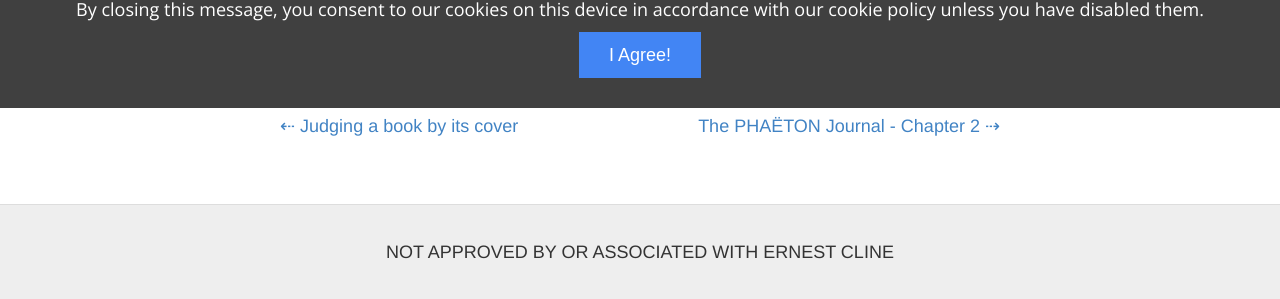
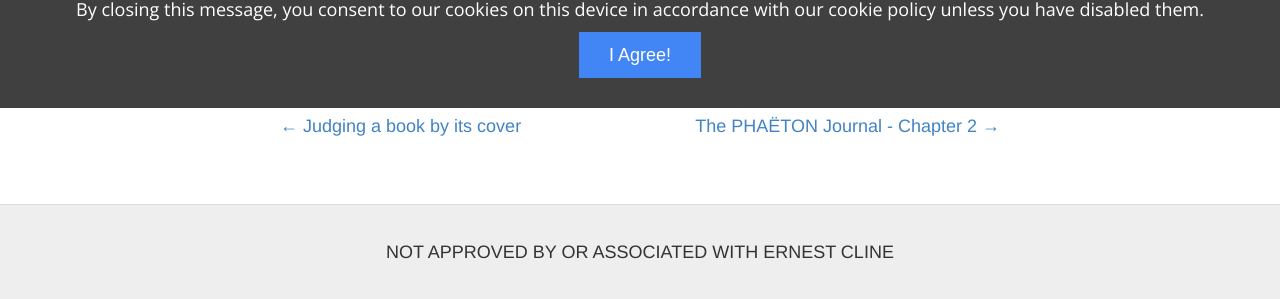
Before and after one commit to PiSaucer/armadablogschoolproject, a Jekyll site: the page built from _posts/chapter0-9/2021-4-18-chapter1.md, in a window 1280 px wide. Shown: the part 792-1091 px from the top of the page. Built offline with Jekyll 4.4.1, drawn with Linux system fonts in a browser that asks for light colours; part of the change alters nothing that is shown.

Commit message:
new arrows

```diff
--- a/_layouts/post.html
+++ b/_layouts/post.html
@@ -21,14 +21,14 @@ layout: default
 		<p style="flex: 1 1 0; width: 45%; padding-right: 0.5em;">
     {% if page.previous.url %}
 
-			<a href="{{page.previous.url}}">&#8672;&nbsp;{{page.previous.title}}</a>
+			<a href="{{page.previous.url}}">&#8592;&nbsp;{{page.previous.title}}</a>
     {% endif %}
 
 		</p>
 		<p style="flex: 1 1 0; width: 45%; padding-left: 0.5em; text-align: right">
     {% if page.next.url %}
 
-			<a href="{{page.next.url}}">{{page.next.title}}&nbsp;&#8674;</a>
+			<a href="{{page.next.url}}">{{page.next.title}}&nbsp;&#8594;</a>
     {% endif %}
 
 		</p>
```
